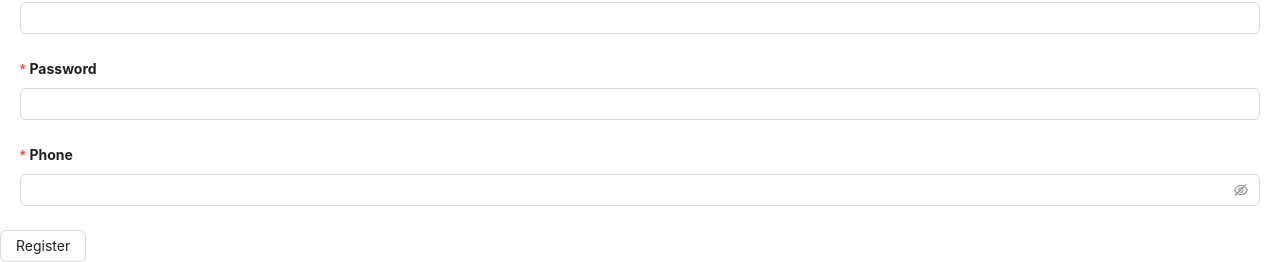
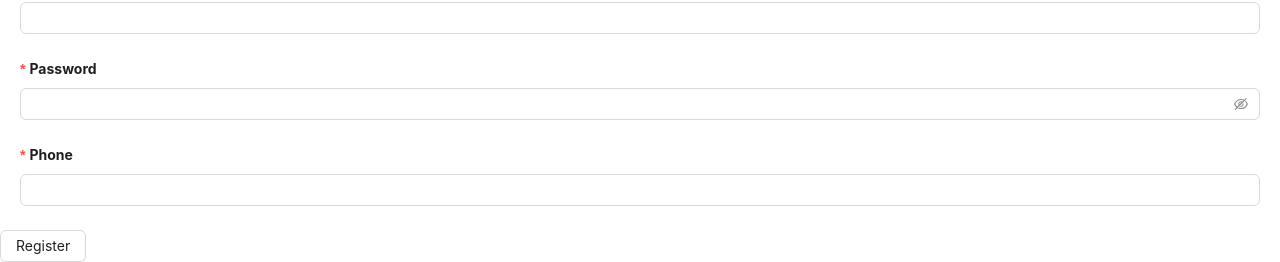
Before and after one commit to HuuDungg/learnReact, a React (Vite) app: page /signin in a window 1280 px wide. Shown: the part 180-442 px from the top of the page. Built offline with nearby package versions, Linux system fonts and the light colour scheme.

Commit message:
validate and some to interact with antd form

```diff
--- a/src/components/page/signin.jsx
+++ b/src/components/page/signin.jsx
@@ -29,6 +29,10 @@ const SigninPage = () =>{
                     required: true,
                     message: 'Please input your username!',
                   },
+                  {
+                    type: "email",
+                    message: "please input a valid email"
+                  }
                 ]}
                 >
                     <Input></Input>
@@ -52,10 +56,11 @@ const SigninPage = () =>{
                   {
                     required: true,
                     message: 'Please input your password!',
+                    min:10
                   },
                 ]}
                 >
-                    <Input></Input>
+                    <Input.Password></Input.Password>
                 </Form.Item>
                 <Form.Item
                 label="Phone"
@@ -67,7 +72,7 @@ const SigninPage = () =>{
                   },
                 ]}
                 >
-                    <Input.Password></Input.Password>
+                    <Input></Input>
                 </Form.Item>
             </div>
             <Button onClick={()=>{firstForm.submit()}}>Register</Button>
```
